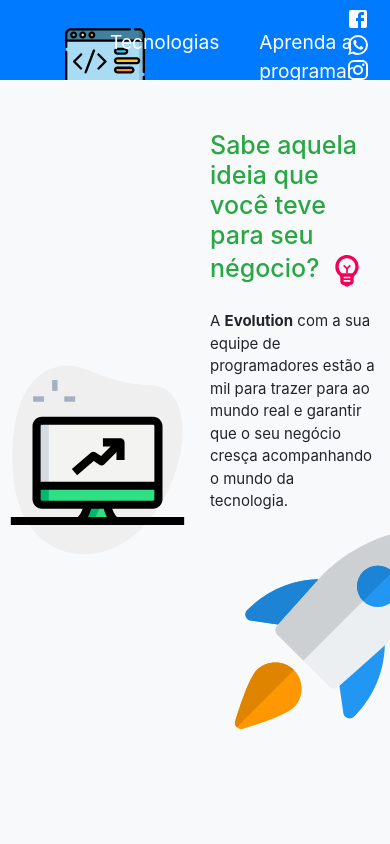
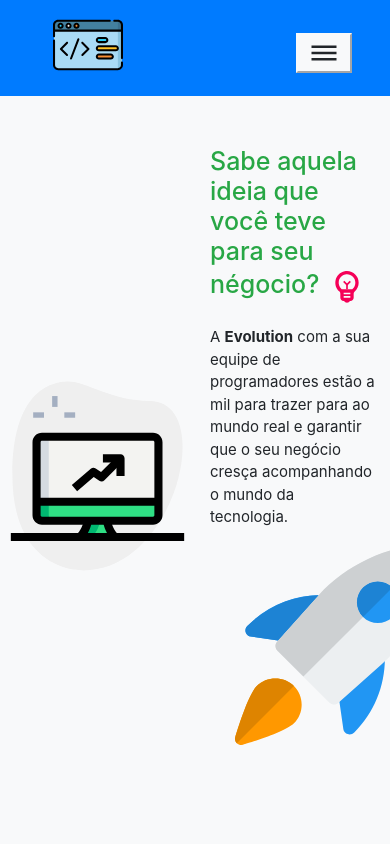
Before and after one commit to raultocantins/evollution, a React (Create React App) app: page / in a window 390 px wide. Shown: the top 844 px of the page. Built offline with nearby package versions, Linux system fonts and the light colour scheme.

Commit message:
Alterando navbar para dispositivos movéis, incluindo botão toggler e toggler_container utilizando javascript puro

```diff
--- a/src/Components/Header/Header.css
+++ b/src/Components/Header/Header.css
@@ -27,3 +27,48 @@
 .navbar .navbar-nav {
     flex-direction: row;
 }
+
+.btn-toggler {
+    display: none;
+}
+
+.show {
+    display: flex!important;
+}
+
+@media(max-width:600px) {
+    .navbar {
+        height: auto;
+    }
+    .btn-toggler {
+        display: flex;
+        margin-top: 10px;
+        height: 40px;
+        width: 50px;
+        outline: 0;
+    }
+    #imgbrand {
+        margin-top: 10px;
+        height: 70px;
+        width: 100px;
+    }
+    .redes_sociais {
+        display: none;
+    }
+    .navbar-nav {
+        display: none;
+        flex-direction: column!important;
+        align-items: center;
+        align-content: center;
+    }
+    .nav-item {
+        padding: 0px!important;
+        border-bottom: 1px solid white;
+        width: 100%;
+        text-align: center;
+    }
+    #toggle-icon {
+        height: 30px;
+        width: 40px;
+    }
+}
--- a/src/Components/Header/Header.jsx
+++ b/src/Components/Header/Header.jsx
@@ -6,50 +6,57 @@
 import InstagramIcon from '@material-ui/icons/Instagram';
 import LinkedInIcon from '@material-ui/icons/LinkedIn';
 import Brand from '../../Assets/codigo.svg'
+import DehazeSharpIcon from '@material-ui/icons/DehazeSharp';
+export default function header() {
 
-export default function header() {
+function toggler(){
+var navbar=document.getElementsByClassName('navbar-nav')
+if(navbar[0].classList.contains('show')){
+    navbar[0].classList.remove('show')
+}else{
+ navbar[0].className='navbar-nav show'
+}
+}
     return (
 
-        <div className="navbar bg-primary d-flex justify-content-center ">
-            <div className="container navbar-container row d-flex justify-content-left">
-                <a className="navbar-brand" href="/" id="brand" className="col-md-2 col-2">
-                    <img src={Brand} alt="brand" id="imgbrand" />
-                </a>
-                <div className="col-md-7 col-8">
-                    <ul className="navbar-nav  ">
-                        <li className="nav-item active">
+        <div className="navbar bg-primary d-flex justify-content-center">
 
 
+            <div className="container navbar-container row d-flex justify-content-around" >
+
+                <a className="navbar-brand" href="/" id="brand" className="col-md-2 col-6 mb-3 " >
+                    <img src={Brand} alt="brand" id="imgbrand"/>
+                </a>
+                <div className="col-6 row justify-content-end btn-toggler">
+                    <button className="mr-3 btn-light " onClick={toggler} >
+          < DehazeSharpIcon id="toggle-icon"/>
+                    </button>
+                </div>
+
+                <div className="col-md-7 ">
+                    <ul className="navbar-nav ">
+                        <li className="nav-item active">
                             <Link activeClass="active" className="nav-link " hreF="/" to="section5R" spy={true} smooth={true} duration={500} >Tecnologias</Link>
-
-
                         </li>
                         <li className="nav-item">
                             <Link activeClass="active" className="nav-link " hreF="/" to="section6R" spy={true} smooth={true} duration={500} >Aprenda a programar</Link>
-
                         </li>
                         <li className="nav-item">
                             <Link activeClass="active" className="nav-link " hreF="/" to="section3R" spy={true} smooth={true} duration={500} >Sobre</Link>
-
                         </li>
-                        <li className="nav-item">
+                        <li className="nav-item  mb-3">
                             <Link activeClass="active" className="nav-link " hreF="/" to="section2R" spy={true} smooth={true} duration={500} >Contato</Link>
-
                         </li>
-
                     </ul>
-
                 </div>
-                <div className="col-md-3 col-2">
+                <div className="col-md-3 col-2 redes_sociais">
                     <a href="https://www.facebook.com/alex.raul.940" style={{ color: 'white' }} className="p-3"><FacebookIcon /></a>
                     <a href="/" style={{ color: 'white' }} className="p-3">< WhatsAppIcon /></a>
                     <a href="https://www.instagram.com/raull_sant/" style={{ color: 'white' }} className="p-3"><InstagramIcon /></a>
                     <a href="https://www.linkedin.com/in/alex-raul-39bb53166/" style={{ color: 'white' }} className="p-3"><LinkedInIcon /></a>
+                </div>
+            </div>
 
-                </div>
-
-
-            </div>
         </div>
     );
 }
--- a/src/Components/Main.css
+++ b/src/Components/Main.css
@@ -105,11 +105,6 @@
         height: 105px;
         width: 105px;
     }
-    .navbar .navbar-container img {
-        height: 80px;
-        width: 80px;
-        padding: 0px;
-    }
     .navbar .navbar-container li {
         padding: 10px;
     }
```
